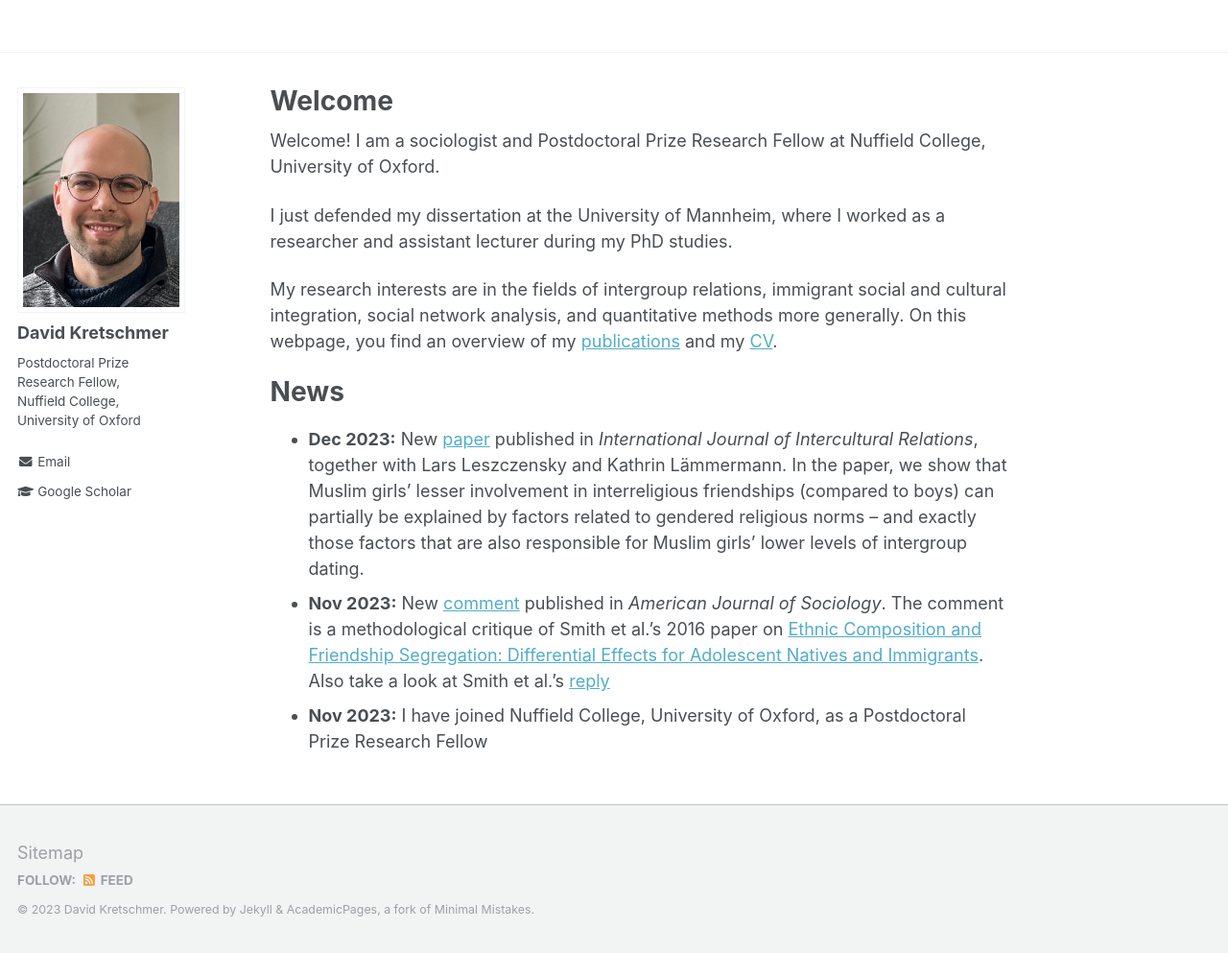
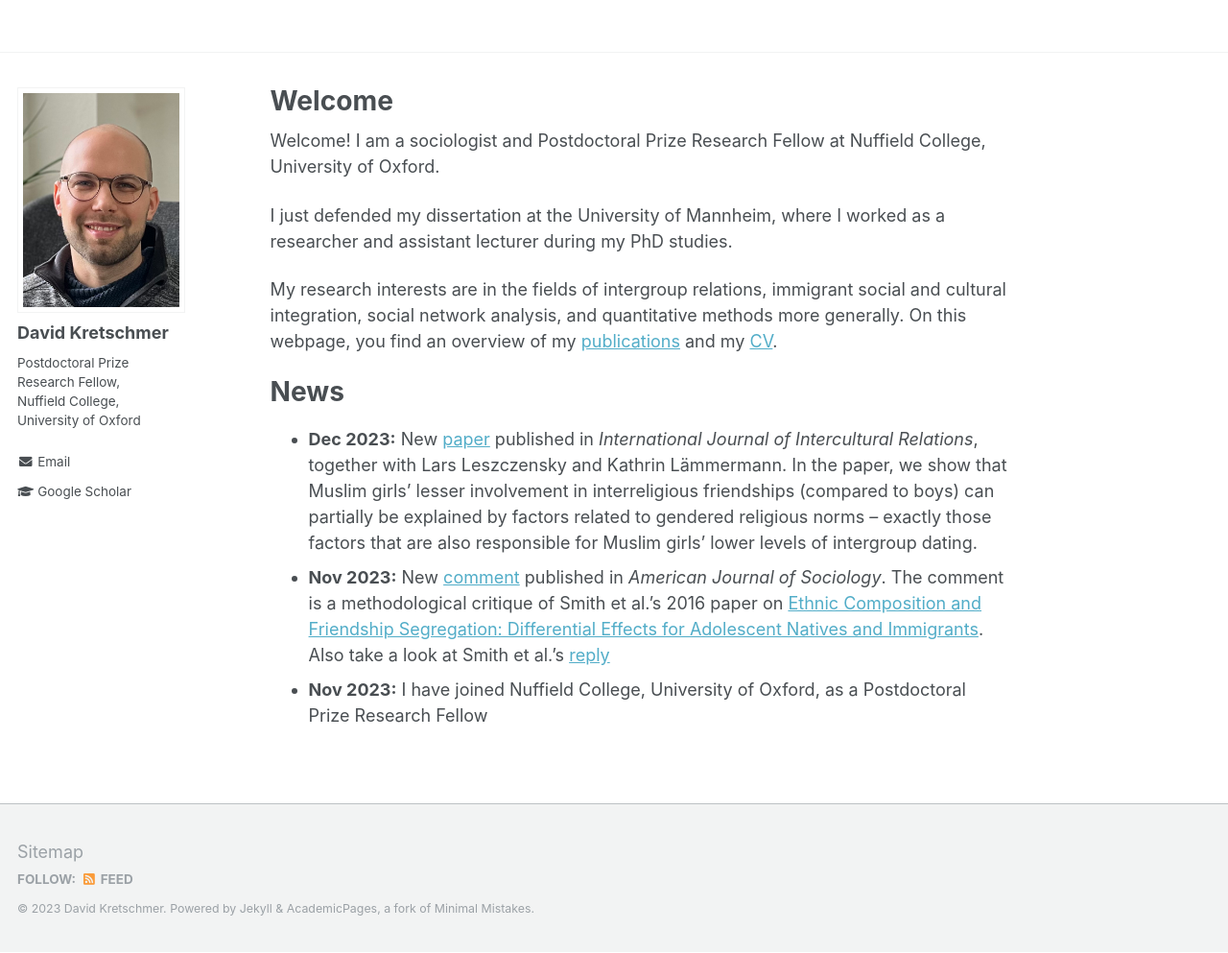
Before and after one commit to DavidKretschmer/davidkretschmer.github.io, a Jekyll site: the page built from _pages/about.md, in a window 1280 px wide and 993 px high. Shown: the whole window at 96% size. Built offline with Jekyll 4.4.1, drawn with Linux system fonts in a browser that asks for light colours.

Commit message:
Commit update Dec

```diff
--- a/_pages/about.md
+++ b/_pages/about.md
@@ -20,6 +20,6 @@
 News
 ======
 
-- **Dec 2023:** New [paper](https://www.sciencedirect.com/science/article/pii/S0147176723001670) published in _International Journal of Intercultural Relations_, together with Lars Leszczensky and Kathrin Lämmermann. In the paper, we show that Muslim girls' lesser involvement in interreligious friendships (compared to boys) can partially be explained by factors related to gendered religious norms -- and exactly those factors that are also responsible for Muslim girls' lower levels of intergroup dating.
+- **Dec 2023:** New [paper](https://www.sciencedirect.com/science/article/pii/S0147176723001670) published in _International Journal of Intercultural Relations_, together with Lars Leszczensky and Kathrin Lämmermann. In the paper, we show that Muslim girls' lesser involvement in interreligious friendships (compared to boys) can partially be explained by factors related to gendered religious norms -- exactly those factors that are also responsible for Muslim girls' lower levels of intergroup dating.
 - **Nov 2023:** New [comment](https://www.journals.uchicago.edu/doi/full/10.1086/727823) published in _American Journal of Sociology_. The comment is a methodological critique of Smith et al.'s 2016 paper on [Ethnic Composition and Friendship Segregation: Differential Effects for Adolescent Natives and Immigrants](https://www.journals.uchicago.edu/doi/full/10.1086/684032). Also take a look at Smith et al.'s [reply](https://www.journals.uchicago.edu/doi/10.1086/727858)
 - **Nov 2023:** I have joined Nuffield College, University of Oxford, as a Postdoctoral Prize Research Fellow
```
Also changed, not shown: 1 other file.
